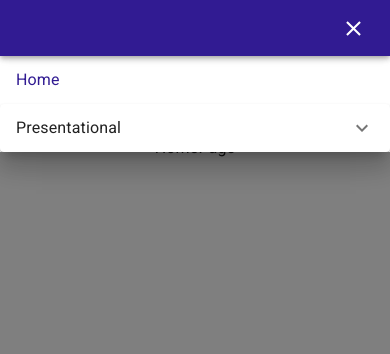
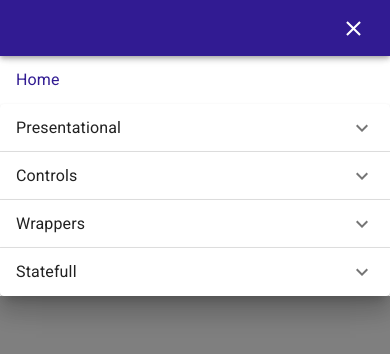
Before and after one commit to KarolisBar94/App-Project, a React (Vite) app: page / in a window 390 px wide. Both pictures are taken after a click on the button 353 px from the left and 28 px from the top of the page. Shown: the top 354 px of the page. Built offline with nearby package versions, Linux system fonts and the light colour scheme.

Commit message:
navbar-acordion

```diff
--- a/src/components/layouts/navbar-layout/navbar/navbar-mobile-acordion.tsx
+++ b/src/components/layouts/navbar-layout/navbar/navbar-mobile-acordion.tsx
@@ -8,32 +8,33 @@ import {
   AccordionDetails,
 } from '@mui/material';
 import ExpandMoreIcon from '@mui/icons-material/ExpandMore';
+import { useLocation } from 'react-router-dom';
 import NavbarMobileLink from './navbar-mobile-link';
 import LinkData from './link-data';
 
 type NavbarMobileLinksAccordionProps = {
   title: string,
   linksData: LinkData[],
-  closeDrawer: VoidFunction
+  closeMenu: VoidFunction
 };
 
 const NavbarMobileLinksAccordion: React.FC<NavbarMobileLinksAccordionProps> = ({
   title,
   linksData,
-  closeDrawer,
-}) => (
-  <Accordion>
+  closeMenu,
+}) => {
+  const { pathname } = useLocation();
+  const hasActiveLink = linksData.map<string>(({ link }) => link).includes(pathname);
+
+  return (
+    <Accordion defaultExpanded={hasActiveLink}>
       <AccordionSummary expandIcon={<ExpandMoreIcon />}>
-      <Typography>{title}</Typography>
+        <Typography color={hasActiveLink ? 'primary' : 'inherit'}>{title}</Typography>
       </AccordionSummary>
       <AccordionDetails>
         <MenuList sx={{ p: 0 }}>
           {linksData.map(({ link, text }) => (
-          <MenuItem
-            key={link}
-            onClick={closeDrawer}
-            sx={{ p: 0 }}
-          >
+            <MenuItem key={link} onClick={closeMenu} sx={{ p: 0 }}>
               <NavbarMobileLink to={link}>{text}</NavbarMobileLink>
             </MenuItem>
           ))}
@@ -41,5 +42,6 @@ const NavbarMobileLinksAccordion: React.FC<NavbarMobileLinksAccordionProps> = ({
       </AccordionDetails>
     </Accordion>
   );
+};
 
 export default NavbarMobileLinksAccordion;
--- a/src/components/layouts/navbar-layout/navbar/navbar.tsx
+++ b/src/components/layouts/navbar-layout/navbar/navbar.tsx
@@ -18,28 +18,28 @@ const presentationalPagesData = [
   { link: routes.RatingPage, text: 'Rating' },
 ];
 
-// const controlsPagesData = [
-//   { link: routes.ButtonPage, text: 'Button' },
-//   { link: routes.TextFieldPage, text: 'Text Field' },
-//   { link: routes.SelectPage, text: 'Select' },
-//   { link: routes.RadioButtonPage, text: 'Radios' },
-//   { link: routes.CheckboxPage, text: 'Checkbox' },
-//   { link: routes.AutoCompletePage, text: 'AutoComplete' },
-//   { link: routes.SwitchPage, text: 'Switch' },
-// ];
+const controlsPagesData = [
+  { link: routes.ButtonPage, text: 'Button' },
+  { link: routes.TextFieldPage, text: 'Text Field' },
+  { link: routes.SelectPage, text: 'Select' },
+  { link: routes.RadioButtonPage, text: 'Radios' },
+  { link: routes.CheckboxPage, text: 'Checkbox' },
+  { link: routes.AutoCompletePage, text: 'AutoComplete' },
+  { link: routes.SwitchPage, text: 'Switch' },
+];
 
-// const wrapperPagesData = [
-//   { link: routes.BoxPage, text: 'Box' },
-//   { link: routes.CardPage, text: 'Card' },
-//   { link: routes.ImageListPage, text: 'Image List' },
-//   { link: routes.DrawerPage, text: 'Drawer' },
-//   { link: routes.NavbarPage, text: 'Navbar' },
-// ];
+const wrapperPagesData = [
+  { link: routes.BoxPage, text: 'Box' },
+  { link: routes.CardPage, text: 'Card' },
+  { link: routes.ImageListPage, text: 'Image List' },
+  { link: routes.DrawerPage, text: 'Drawer' },
+  { link: routes.NavbarPage, text: 'Navbar' },
+];
 
-// const statefulPagesData = [
-//   { link: routes.BottomNavigationPage, text: 'Bottom Navigation' },
-//   { link: routes.AccordionPage, text: 'Accordion' },
-// ];
+const statefullPagesData = [
+  { link: routes.BottomNavigationPage, text: 'Bottom Navigation' },
+  { link: routes.AccordionPage, text: 'Accordion' },
+];
 const expandBreakpoint: Breakpoint = 'lg';
 
 const Navbar = () => (
@@ -52,10 +52,24 @@ const Navbar = () => (
       <NavbarMobileMenu
         expandBreakpoint={expandBreakpoint}
         linksData={linksData}
-        linksGroup={{
-          title: 'Presentational',
-          linksData: presentationalPagesData,
-        }}
+        linksGroups={[
+          {
+            title: 'Presentational',
+            linksData: presentationalPagesData,
+          },
+          {
+            title: 'Controls',
+            linksData: controlsPagesData,
+          },
+          {
+            title: 'Wrappers',
+            linksData: wrapperPagesData,
+          },
+          {
+            title: 'Statefull',
+            linksData: statefullPagesData,
+          },
+        ]}
       />
     </Toolbar>
   </AppBar>
--- a/src/components/layouts/navbar-layout/navbar/nvabar-mobile-menu.tsx
+++ b/src/components/layouts/navbar-layout/navbar/nvabar-mobile-menu.tsx
@@ -19,19 +19,21 @@ import NavbarMobileLinksAccordion from './navbar-mobile-acordion';
 type NavbarMobileMenuProps = {
   expandBreakpoint: Breakpoint,
   linksData: LinkData[],
-  linksGroup: {
+  linksGroups: {
     title: string,
     linksData: LinkData[],
-  }
+  }[]
 };
 
 const NavbarMobileMenu: React.FC<NavbarMobileMenuProps> = ({
   expandBreakpoint,
   linksData,
-  linksGroup,
+  linksGroups,
 }) => {
   const [drawerOpen, setDrawerOpen] = React.useState<boolean>(false);
   const isExpanded = useMediaQuery((theme: Theme) => theme.breakpoints.up(expandBreakpoint));
+
+  const closeMenu = () => setDrawerOpen(false);
 
   return (
     <>
@@ -56,17 +58,20 @@ const NavbarMobileMenu: React.FC<NavbarMobileMenuProps> = ({
             {linksData.map(({ link, text }) => (
               <MenuItem
                 key={link}
-                onClick={() => setDrawerOpen(false)}
+                onClick={closeMenu}
                 sx={{ p: 0 }}
               >
                 <NavbarMobileLink to={link}>{text}</NavbarMobileLink>
               </MenuItem>
             ))}
-            <NavbarMobileLinksAccordion
-              title={linksGroup.title}
-              linksData={linksGroup.linksData}
-              closeDrawer={() => setDrawerOpen(false)}
-            />
+            {linksGroups.map((linksGroup) => (
+              <NavbarMobileLinksAccordion
+                key={linksGroup.title}
+                title={linksGroup.title}
+                linksData={linksGroup.linksData}
+                closeMenu={closeMenu}
+              />
+            ))}
           </MenuList>
         </Box>
       </Drawer>
```
Lines whose indentation alone changed are shown as unchanged.
